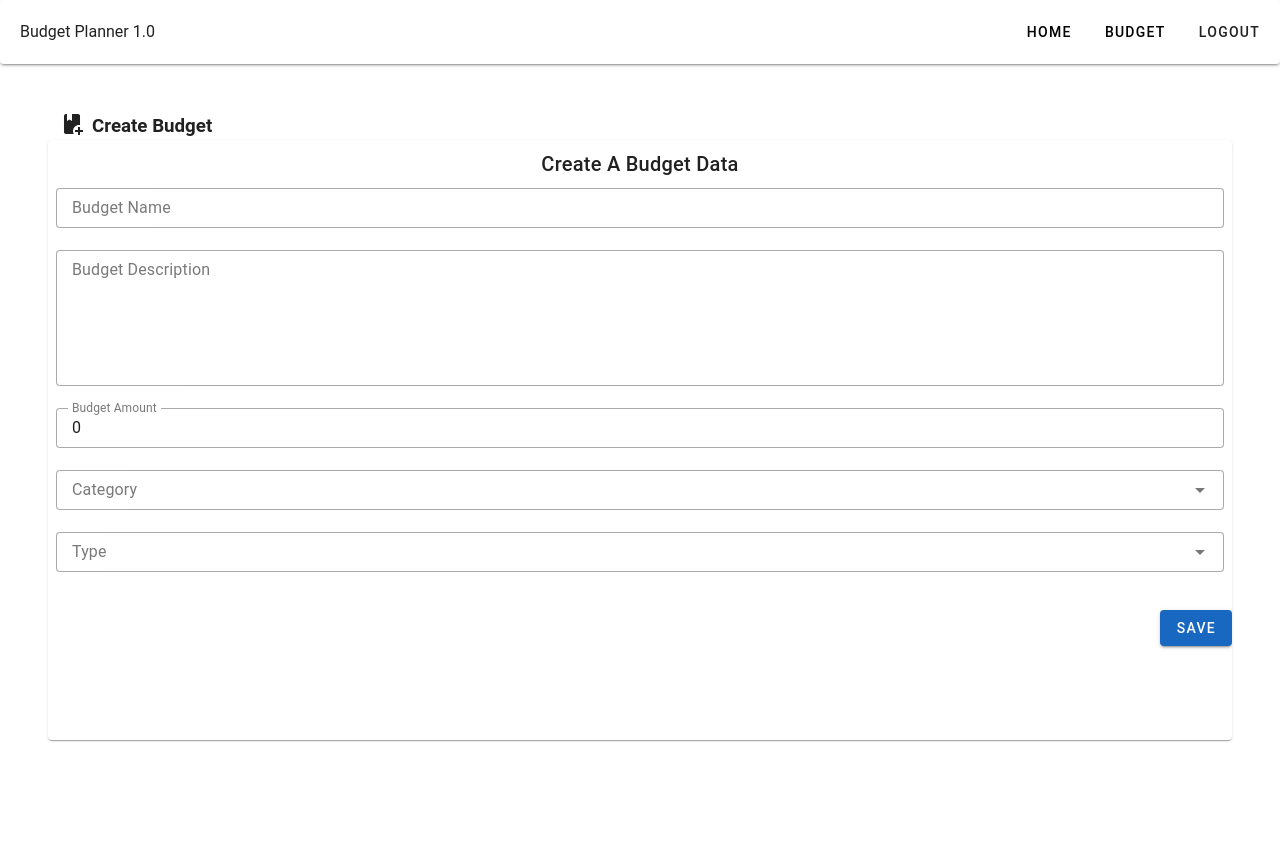
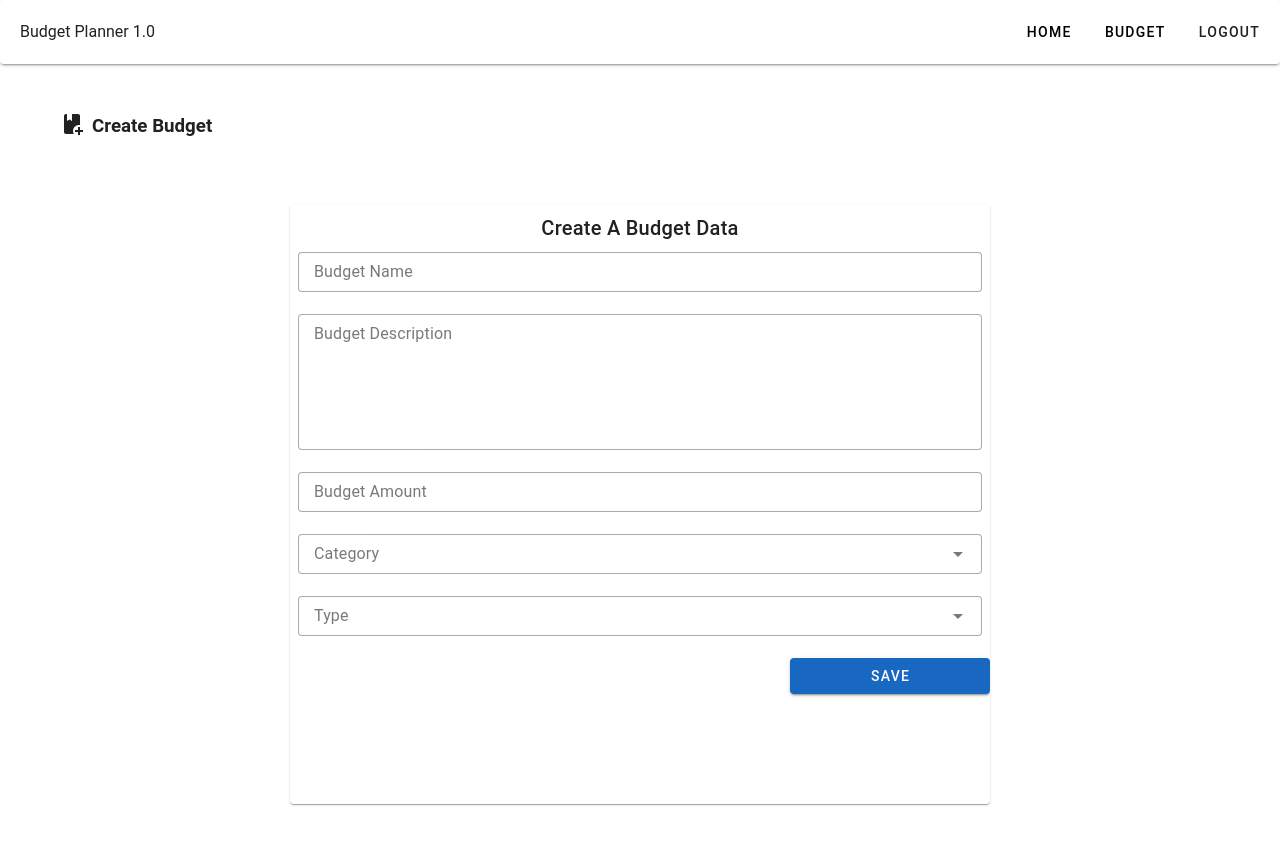
Before and after one commit to nikoladomazetovikj/budget-planner-app, a Vue app: page /budget in a window 1280 px wide. Shown: the top 844 px of the page. Before the commit the page ends 800 px from the top, so only its background shows below. Built offline with nearby package versions, Linux system fonts and the light colour scheme; no server answers.

Commit message:
fix : handling data , v-data-table height bigger.

```diff
--- a/src/components/Budget.vue
+++ b/src/components/Budget.vue
@@ -8,8 +8,8 @@
       <h3 class="ml-2">Create Budget</h3>
     </div>
     <v-row>
-      <v-col cols="12">
-        <v-card height="600">
+      <v-col cols="12" class="d-flex align-center justify-center mt-16">
+        <v-card height="600" width="700">
           <v-card-title class="text-center">Create A Budget Data</v-card-title>
           <v-form @submit.prevent="saveIncome">
             <v-text-field v-model="income.name" variant="outlined" class="px-2" density="compact" label="Budget Name"></v-text-field>
@@ -35,7 +35,7 @@
               class="px-2"
               density="compact"
             ></v-select>
-            <v-btn type="submit" color="primary" class="float-right mt-4">Save</v-btn>
+            <v-btn type="submit" width="200"  color="primary" class="justify-center float-end">Save</v-btn>
           </v-form>
         </v-card>
       </v-col>
@@ -56,7 +56,7 @@ export default {
         onDate: new Date().toISOString(),
         categoryId: null,
         typeId: null,
-        price: 0,
+        price: null,
         userId: '',
       },
     };
@@ -119,3 +119,15 @@ export default {
   }
 };
 </script>
+<style>
+input::-webkit-outer-spin-button,
+input::-webkit-inner-spin-button {
+  -webkit-appearance: none;
+  margin: 0;
+}
+
+/* Firefox */
+input[type=number] {
+  -moz-appearance: textfield;
+}
+</style>
--- a/src/components/Dashboard.vue
+++ b/src/components/Dashboard.vue
@@ -14,9 +14,10 @@
           :headers="incomeHeaders"
           :items="incomes"
           class="elevation-1"
+          height="500"
         >
           <template v-slot:item.action="{ item }">
-            <v-btn color="red" @click="deleteBudget(item.id)">Delete</v-btn>
+            <v-btn color="red"  @click="deleteBudget(item.id)">Delete</v-btn>
           </template>
         </v-data-table>
       </v-col>
@@ -32,6 +33,7 @@
           :headers="expenseHeaders"
           :items="expenses"
           class="elevation-1"
+          height="500"
         >
           <template v-slot:item.action="{ item }">
             <v-btn color="red" @click="deleteBudget(item.id)">Delete</v-btn>
@@ -111,7 +113,7 @@ export default {
             Authorization: `Bearer ${this.$store.state.token}`
           }
         });
-        this.loadBudgets();
+        await this.loadBudgets();
       } catch (error) {
         console.error('Error deleting budget:', error);
       }
--- a/src/components/Graph.vue
+++ b/src/components/Graph.vue
@@ -72,6 +72,6 @@ export default {
 
 <style scoped>
 #my-chart-id {
-  max-height: 400px; /* Adjust this value as needed */
+  max-height: 650px; /* Adjust this value as needed */
 }
 </style>
```
